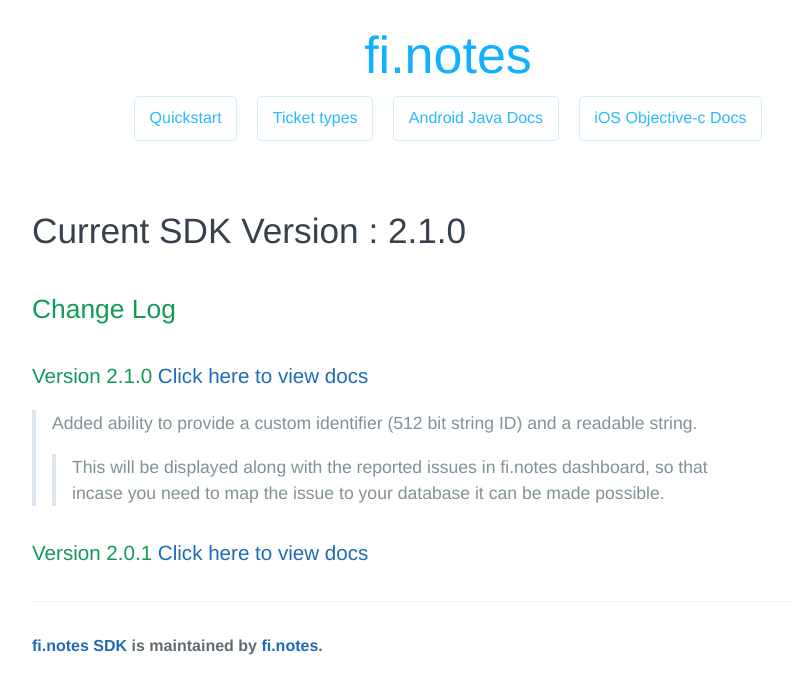
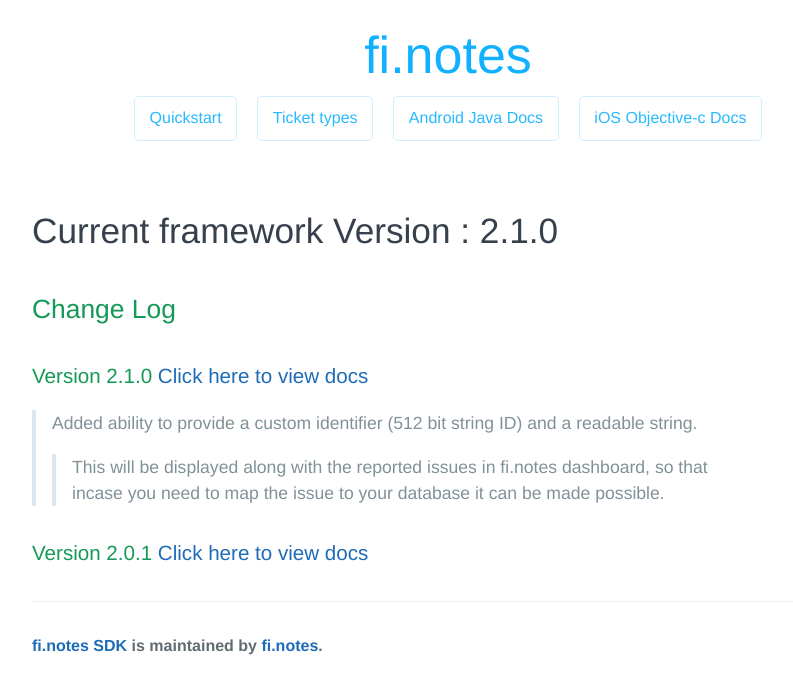
Before and after one commit to finotes/finotes.github.io, a Jekyll site: the page built from _posts/2018-01-22-objc-change-log.md, in a window 1280 px wide. Shown: the top 694 px of the page, without its empty margins (192-985 px from the left). Built offline with Jekyll 4.4.1, drawn with Linux system fonts in a browser that asks for light colours; some web fonts are replaced; our own code applies the rules of GitHub Pages for plain Markdown files.

Commit message:
Update 2018-01-22-objc-change-log.md

```diff
--- a/_posts/2018-01-22-objc-change-log.md
+++ b/_posts/2018-01-22-objc-change-log.md
@@ -1,6 +1,6 @@
 
 
-# Current SDK Version : 2.1.0
+# Current framework Version : 2.1.0
 
 ## Change Log
 
```
